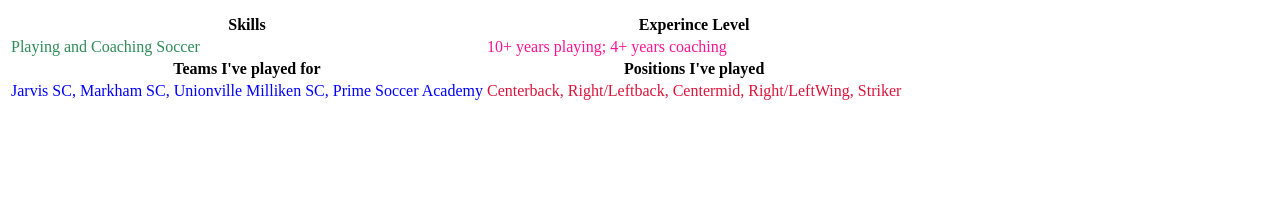
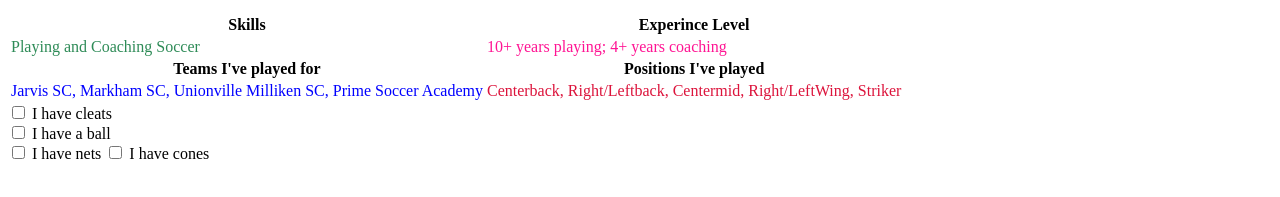
Before and after one commit to athavan710/java-assignment1, a website: page index.html in a window 1280 px wide. Shown: the part 513-710 px from the top of the page. Drawn offline with Linux system fonts and the light colour scheme.

Commit message:
Added a soccer equipment checklist form

```diff
--- a/index.html
+++ b/index.html
@@ -60,6 +60,17 @@
     </tr>
   </table>
 
+  <form>
+    <input type="checkbox" id="equipment1" name="equipment1" value="Cleats">
+    <label for="equipment11"> I have cleats</label><br>
+    <input type="checkbox" id="equipment2" name="equipment2" value="Ball">
+    <label for="equipment2"> I have a ball</label><br>
+    <input type="checkbox" id="equipment3" name="equipment3" value="Nets">
+    <label for="equipment3"> I have nets</label>
+    <input type="checkbox" id="equipment4" name="equipment4" value="Cones">
+    <label for="equipment4"> I have cones</label>
+  </form>
+
 
 </body>
 
```
